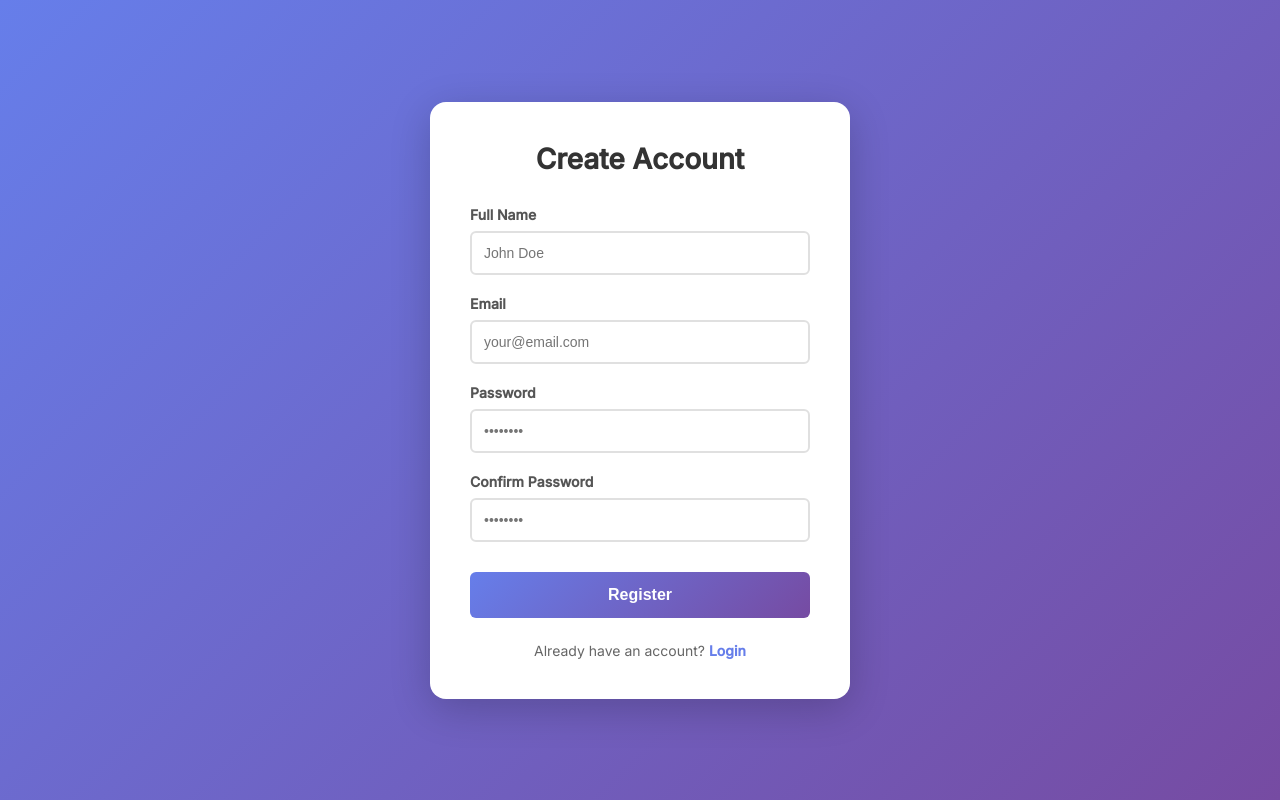
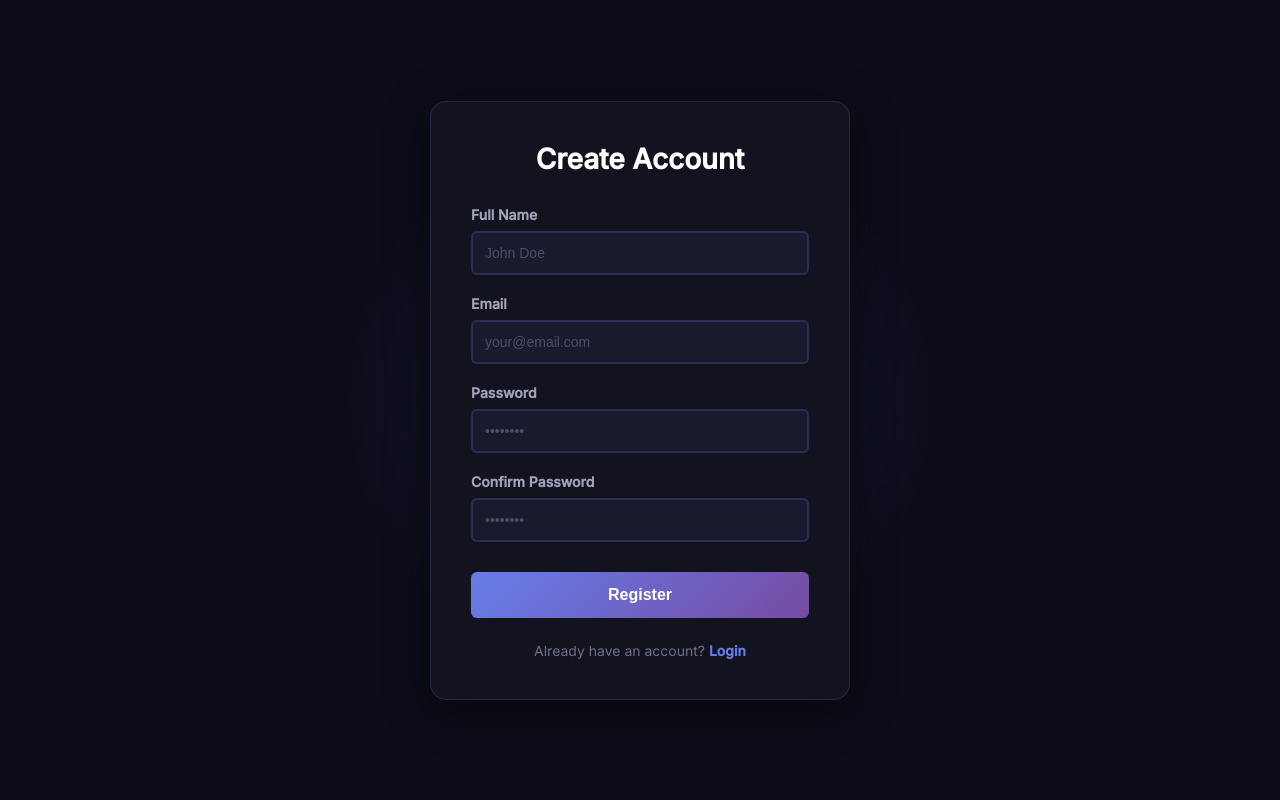
Before and after one commit to mithungithub07/AI-Mock-Interview-Platform, a React app in the folder frontend/: page /register in a window 1280 px wide. Built offline with nearby package versions, Linux system fonts and the light colour scheme; the HTML template or start-up script is replaced by a standard one.

Commit message:
fix: Admin.css, auth_page.css

```diff
--- a/frontend/style/admin.css
+++ b/frontend/style/admin.css
@@ -1,6 +1,6 @@
 .admin-container {
   min-height: 100vh;
-  background: #f5f7fa;
+  background: #0d0d1a;
   padding: 20px;
 }
 
@@ -8,21 +8,22 @@
   display: flex;
   justify-content: space-between;
   align-items: center;
-  background: white;
+  background: #13131f;
   padding: 20px 40px;
   border-radius: 12px;
-  box-shadow: 0 2px 8px rgba(0, 0, 0, 0.1);
+  box-shadow: 0 2px 16px rgba(0, 0, 0, 0.4);
+  border: 1px solid rgba(102, 126, 234, 0.15);
   margin-bottom: 30px;
 }
 
 .admin-header h1 {
-  color: #333;
+  color: #ffffff;
   margin: 0 0 5px 0;
   font-size: 32px;
 }
 
 .admin-welcome {
-  color: #666;
+  color: #8b8fa8;
   font-size: 14px;
   margin: 0;
 }
@@ -50,15 +51,16 @@
 }
 
 .admin-section {
-  background: white;
+  background: #13131f;
   padding: 30px;
   border-radius: 12px;
-  box-shadow: 0 2px 8px rgba(0, 0, 0, 0.1);
+  box-shadow: 0 2px 16px rgba(0, 0, 0, 0.4);
+  border: 1px solid rgba(102, 126, 234, 0.15);
 }
 
 .admin-section h2 {
   margin-bottom: 24px;
-  color: #333;
+  color: #ffffff;
   font-size: 24px;
   display: flex;
   align-items: center;
@@ -78,7 +80,7 @@
 .form-group label {
   display: block;
   margin-bottom: 8px;
-  color: #555;
+  color: #a0a4bb;
   font-weight: 600;
   font-size: 14px;
 }
@@ -87,23 +89,35 @@
 .form-group input {
   width: 100%;
   padding: 12px;
-  border: 2px solid #e0e0e0;
+  border: 2px solid rgba(102, 126, 234, 0.2);
   border-radius: 6px;
   font-size: 14px;
   transition: all 0.3s;
   box-sizing: border-box;
+  background: #1a1a2e;
+  color: #e0e0f0;
+}
+
+.form-group select option {
+  background: #1a1a2e;
+  color: #e0e0f0;
 }
 
 .form-group select:focus,
 .form-group input:focus {
   outline: none;
   border-color: #667eea;
-  box-shadow: 0 0 0 3px rgba(102, 126, 234, 0.1);
+  box-shadow: 0 0 0 3px rgba(102, 126, 234, 0.15);
+}
+
+.form-group input::placeholder {
+  color: #4a4e6a;
 }
 
 .form-group input[type="file"] {
   padding: 8px;
   cursor: pointer;
+  color: #a0a4bb;
 }
 
 .form-group input[type="file"]::file-selector-button {
@@ -137,18 +151,19 @@ button[type="submit"] {
 
 button[type="submit"]:hover {
   transform: translateY(-2px);
-  box-shadow: 0 4px 12px rgba(102, 126, 234, 0.4);
+  box-shadow: 0 4px 20px rgba(102, 126, 234, 0.5);
 }
 
 button[type="submit"]:disabled {
-  opacity: 0.6;
+  opacity: 0.5;
   cursor: not-allowed;
   transform: none;
 }
 
 .success-message {
-  background: #d4edda;
-  color: #155724;
+  background: rgba(39, 174, 96, 0.15);
+  color: #2ecc71;
+  border: 1px solid rgba(39, 174, 96, 0.3);
   padding: 12px;
   border-radius: 6px;
   margin-top: 15px;
@@ -157,8 +172,9 @@ button[type="submit"]:disabled {
 }
 
 .error-message {
-  background: #f8d7da;
-  color: #721c24;
+  background: rgba(231, 76, 60, 0.15);
+  color: #e74c3c;
+  border: 1px solid rgba(231, 76, 60, 0.3);
   padding: 12px;
   border-radius: 6px;
   margin-top: 15px;
--- a/frontend/style/auth_page.css
+++ b/frontend/style/auth_page.css
@@ -3,23 +3,41 @@
   display: flex;
   justify-content: center;
   align-items: center;
-  background: linear-gradient(135deg, #667eea 0%, #764ba2 100%);
+  background: #0d0d1a;
   padding: 20px;
+  position: relative;
+  overflow: hidden;
+}
+
+/* Subtle radial glow matching homepage purple accent */
+.auth-container::before {
+  content: '';
+  position: absolute;
+  width: 600px;
+  height: 600px;
+  background: radial-gradient(circle, rgba(102, 126, 234, 0.12) 0%, transparent 70%);
+  top: 50%;
+  left: 50%;
+  transform: translate(-50%, -50%);
+  pointer-events: none;
 }
 
 .auth-card {
-  background: white;
+  background: #13131f;
   padding: 40px;
   border-radius: 16px;
-  box-shadow: 0 10px 40px rgba(0, 0, 0, 0.2);
+  box-shadow: 0 10px 40px rgba(0, 0, 0, 0.5);
+  border: 1px solid rgba(102, 126, 234, 0.2);
   width: 100%;
   max-width: 420px;
+  position: relative;
+  z-index: 1;
 }
 
 .auth-card h2 {
   margin-bottom: 30px;
   text-align: center;
-  color: #333;
+  color: #ffffff;
   font-size: 28px;
 }
 
@@ -30,7 +48,7 @@
 .form-group label {
   display: block;
   margin-bottom: 8px;
-  color: #555;
+  color: #a0a4bb;
   font-weight: 600;
   font-size: 14px;
 }
@@ -38,17 +56,23 @@
 .form-group input {
   width: 100%;
   padding: 14px;
-  border: 2px solid #e0e0e0;
+  border: 2px solid rgba(102, 126, 234, 0.2);
   border-radius: 8px;
   font-size: 15px;
   transition: all 0.3s;
   box-sizing: border-box;
+  background: #1a1a2e;
+  color: #e0e0f0;
+}
+
+.form-group input::placeholder {
+  color: #4a4e6a;
 }
 
 .form-group input:focus {
   outline: none;
   border-color: #667eea;
-  box-shadow: 0 0 0 3px rgba(102, 126, 234, 0.1);
+  box-shadow: 0 0 0 3px rgba(102, 126, 234, 0.15);
 }
 
 button[type="submit"] {
@@ -67,18 +91,19 @@ button[type="submit"] {
 
 button[type="submit"]:hover {
   transform: translateY(-2px);
-  box-shadow: 0 6px 20px rgba(102, 126, 234, 0.4);
+  box-shadow: 0 6px 24px rgba(102, 126, 234, 0.5);
 }
 
 button[type="submit"]:disabled {
-  opacity: 0.6;
+  opacity: 0.5;
   cursor: not-allowed;
   transform: none;
 }
 
 .error-message {
-  background: #fee;
-  color: #c33;
+  background: rgba(231, 76, 60, 0.15);
+  color: #e74c3c;
+  border: 1px solid rgba(231, 76, 60, 0.3);
   padding: 12px;
   border-radius: 8px;
   margin-bottom: 20px;
@@ -89,7 +114,7 @@ button[type="submit"]:disabled {
 .auth-link {
   text-align: center;
   margin-top: 24px;
-  color: #666;
+  color: #6b6f88;
   font-size: 14px;
 }
 
@@ -101,13 +126,15 @@ button[type="submit"]:disabled {
 
 .auth-link a:hover {
   text-decoration: underline;
+  color: #8fa0f0;
 }
 
 .admin-hint {
   text-align: center;
   margin-top: 20px;
   padding: 12px;
-  background: rgba(102, 126, 234, 0.1);
+  background: rgba(102, 126, 234, 0.08);
+  border: 1px solid rgba(102, 126, 234, 0.15);
   border-radius: 8px;
 }
 
```
